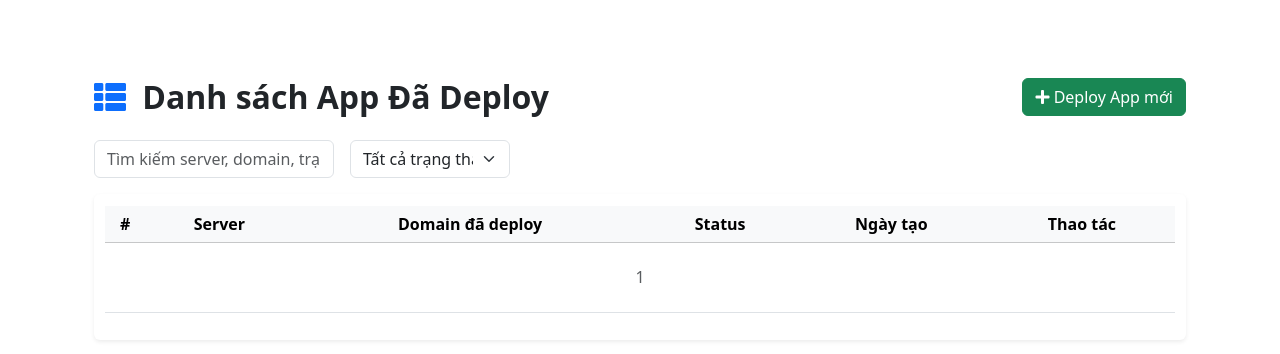
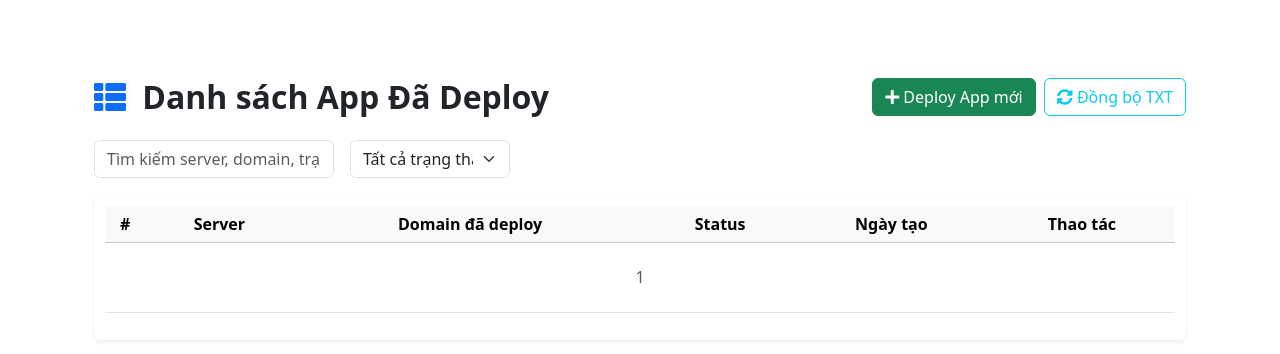
Before and after one commit to TrinhChung/ToolDeploy, a Flask app: page /deployed_app/list in a window 1280 px wide. Shown: the part 66-420 px from the top of the page. Run offline with Flask 3, Linux system fonts and the light colour scheme; the visitor is signed in with stand-in values (Sample User, id 1); data that the repository does not hold is empty; some libraries are stand-ins or nearby versions.

Commit message:
feat: sync app txt verification

```diff
--- a/routes/deployed_app.py
+++ b/routes/deployed_app.py
@@ -1,5 +1,6 @@
 import secrets
 import logging
+import requests
 from flask import (
     Blueprint,
     render_template,
@@ -16,9 +17,10 @@ from sqlalchemy import exists
 from models.deployed_app import DeployedApp
 from models.server import Server
 from models.domain import Domain
+from models.cloudflare_acc import CloudflareAccount
 from Form.deploy_app_form import DeployAppForm
 from bash_script.remote_deploy import remote_turn_off, do_sync
-from util.cloud_flare import add_or_update_txt_record
+from util.cloud_flare import add_or_update_txt_record, build_cf_headers
 from service.deployed_app_service import (
     start_background_deploy,
     create_deployed_app,
@@ -115,6 +117,54 @@ def sync():
             flash(f"Lỗi sync: {e}")
             return redirect(url_for("deployed_app.list_app"))
     flash("Đồng bộ thành công port và status", "success")
+    return redirect(url_for("deployed_app.list_app"))
+
+
+@deployed_app_bp.route("/sync-dns-txt")
+@login_required
+def sync_dns_txt():
+    """Đồng bộ trạng thái xác minh TXT của các app từ Cloudflare."""
+    BASE_URL = "https://api.cloudflare.com/client/v4"
+    try:
+        db.session.expire_all()
+
+        apps = (
+            db.session.query(DeployedApp, Domain)
+            .join(Domain, DeployedApp.domain_id == Domain.id)
+            .all()
+        )
+        app_map = {}
+        for app, domain in apps:
+            full_domain = f"{app.subdomain}.{domain.name}" if app.subdomain else domain.name
+            txt_value = app.verification.txt_value if app.verification else None
+            app_map[full_domain] = (app, txt_value)
+
+        cf_accounts = CloudflareAccount.query.all()
+        for cf_acc in cf_accounts:
+            headers = build_cf_headers(cf_acc)
+            zones_resp = requests.get(f"{BASE_URL}/zones", headers=headers)
+            zones = zones_resp.json().get("result", [])
+            for zone in zones:
+                zone_id = zone.get("id")
+                records_resp = requests.get(
+                    f"{BASE_URL}/zones/{zone_id}/dns_records?type=TXT", headers=headers
+                )
+                records = records_resp.json().get("result", [])
+                for record in records:
+                    name = record.get("name")
+                    content = record.get("content")
+                    if name in app_map:
+                        app, txt_val = app_map[name]
+                        if app.status != DEPLOYED_APP_STATUS.add_txt.value:
+                            if txt_val is None or txt_val == content:
+                                app.status = DEPLOYED_APP_STATUS.add_txt.value
+
+        db.session.commit()
+        db.session.expire_all()
+        flash("Đã đồng bộ trạng thái xác minh TXT từ Cloudflare!", "success")
+    except Exception as e:
+        db.session.rollback()
+        flash(f"Lỗi đồng bộ TXT: {e}", "danger")
     return redirect(url_for("deployed_app.list_app"))
 
 
--- a/templates/deployed_app/list_app.html
+++ b/templates/deployed_app/list_app.html
@@ -11,6 +11,9 @@
                 <div class="d-flex gap-2">
                         <a href="{{ url_for('deployed_app.deploy_app') }}" class="btn btn-success">
                                 <i class="fa fa-plus"></i> Deploy App mới
+                        </a>
+                        <a href="{{ url_for('deployed_app.sync_dns_txt') }}" class="btn btn-outline-info" onclick="return confirm('Bạn chắc chắn muốn đồng bộ trạng thái xác minh từ Cloudflare?')">
+                                <i class="fa fa-sync-alt"></i> Đồng bộ TXT
                         </a>
                 </div>
         </div>
```
Also changed, not shown: docs/routes.md (+1 -0 lines). Lines whose indentation alone changed are shown as unchanged.
